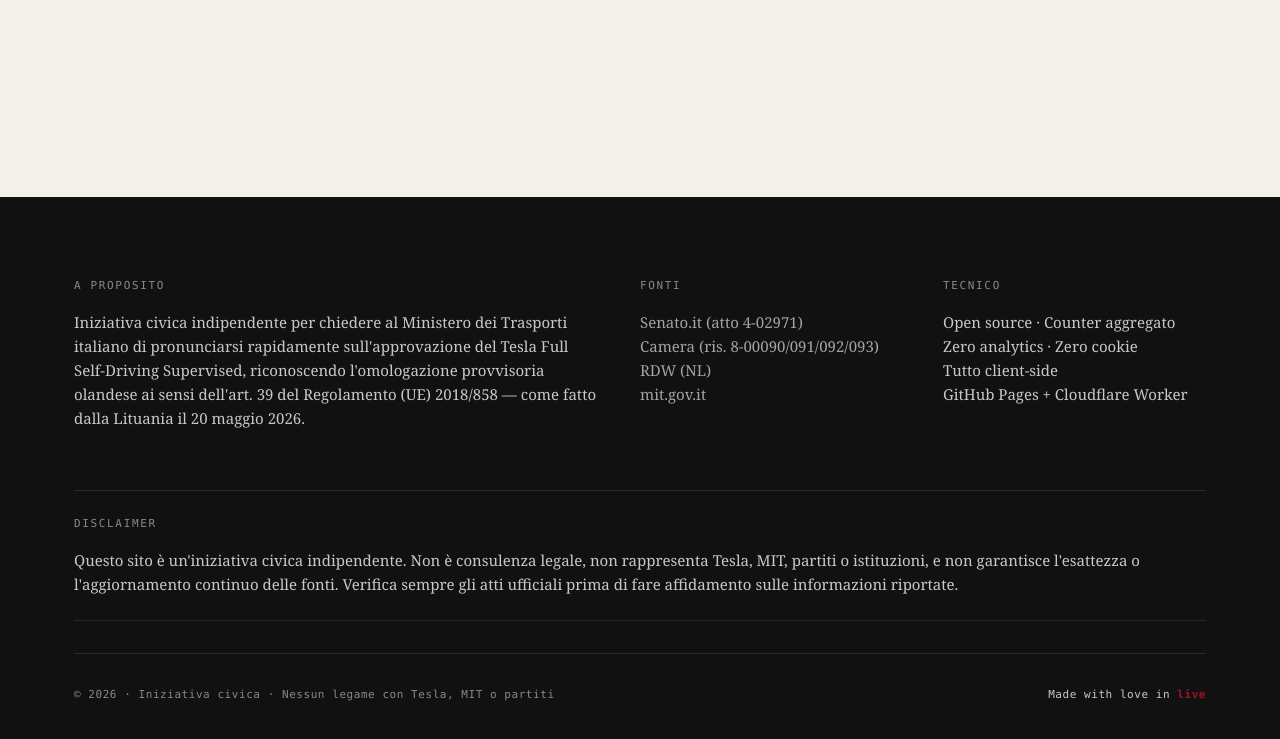
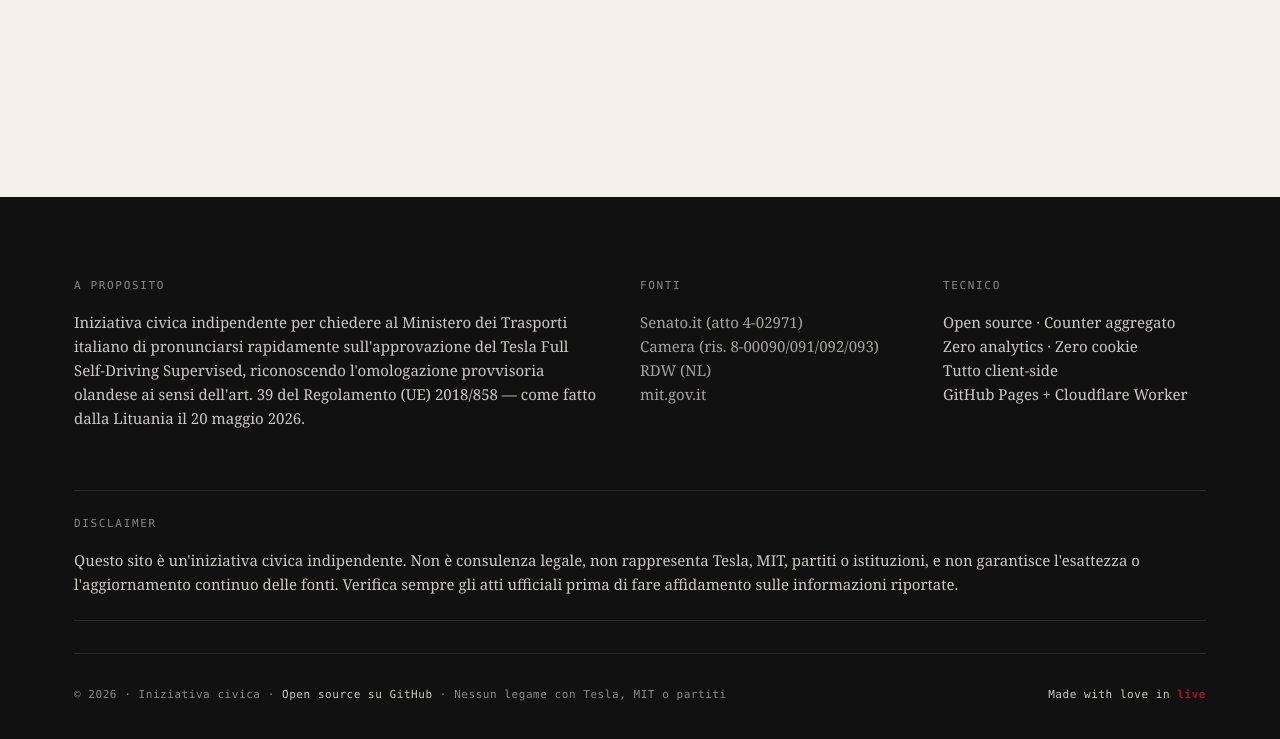
Before and after one commit to gufastian/fsdperitalia, a website: page index.html in a window 1280 px wide. Shown: the part 6798-7537 px from the top of the page. Drawn offline with Linux system fonts and the light colour scheme; no server answers.

Commit message:
diciture

```diff
--- a/index.html
+++ b/index.html
@@ -1311,7 +1311,7 @@ footer p { font-size: 15px; line-height: 1.6; opacity: 0.8; }
     </div>
 
     <div class="footer-bottom">
-      <span>© 2026 · Iniziativa civica · Nessun legame con Tesla, MIT o partiti</span>
+      <span>© 2026 · Iniziativa civica · <a href="https://github.com/vekexasia/fsdperitalia" target="_blank" rel="noopener">Open source su GitHub</a> · Nessun legame con Tesla, MIT o partiti</span>
       <span><a href="https://www.youtube.com/watch?v=YNX6oaiq3Xs" target="_blank" rel="noopener">Made with love in <span class="live-highlight">live</span></a></span>
     </div>
   </div>
```
